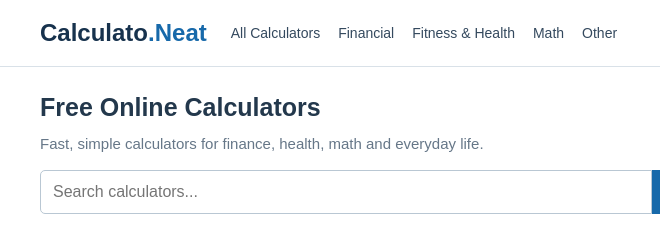
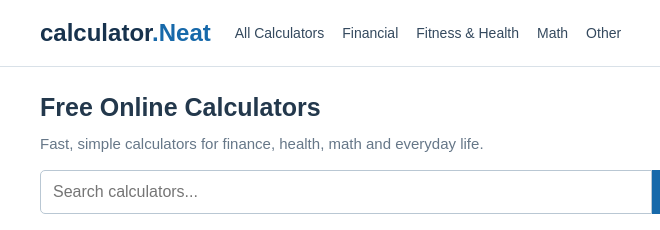
Before and after one commit to aakashahirwar4187-ai/calculato-neat, a plain HTML site: page index.html in a window 1280 px wide. Shown: the top 230 px of the page, 38-698 px from the left. Drawn offline with Linux system fonts and the light colour scheme.

Commit message:
Update index.html

```diff
--- a/index.html
+++ b/index.html
@@ -4,7 +4,7 @@
 <meta charset="utf-8"><meta name="viewport" content="width=device-width,initial-scale=1">
 <meta name="description" content="Free online calculators for finance, health, math, science and everyday conversions.">
 <meta name="theme-color" content="#fff">
-<title>Calculato.Neat — Free Online Calculators</title>
+<title>calculator.Neat — Free Online calculators</title>
 <style>
 :root{--blue:#1769aa;--navy:#17324d;--ink:#263442;--muted:#667788;--line:#d9e1e8;--bg:#f5f7f9;--pale:#eaf3fb}
 *{box-sizing:border-box}body{margin:0;background:var(--bg);color:var(--ink);font:15px/1.5 Arial,Helvetica,sans-serif}
@@ -34,7 +34,7 @@ main{padding:20px 0 40px}.layout{display:grid;grid-template-columns:minmax(0,1fr
 @media(max-width:600px){.head{align-items:flex-start;flex-direction:column;gap:5px;padding:10px 0}.cats{grid-template-columns:1fr}.toolgrid{grid-template-columns:repeat(2,minmax(0,1fr))}.sidebar{display:block}.sidebar .panel{margin-bottom:12px}.calcform{grid-template-columns:1fr}h1{font-size:22px}}
 </style></head>
 <body>
-<header><div class="wrap head"><a class="brand" href="#">Calculato<span>.Neat</span></a><nav><a href="#all">All Calculators</a><a href="#financial">Financial</a><a href="#health">Fitness & Health</a><a href="#math">Math</a><a href="#other">Other</a></nav></div></header>
+<header><div class="wrap head"><a class="brand" href="#">calculator<span>.Neat</span></a><nav><a href="#all">All Calculators</a><a href="#financial">Financial</a><a href="#health">Fitness & Health</a><a href="#math">Math</a><a href="#other">Other</a></nav></div></header>
 <section class="hero"><div class="wrap"><h1>Free Online Calculators</h1><p class="sub">Fast, simple calculators for finance, health, math and everyday life.</p><div class="search"><input id="search" placeholder="Search calculators..." aria-label="Search calculators"><button id="searchBtn">Search</button></div></div></section>
 <main class="wrap"><div class="layout"><div>
 <section class="panel"><h2>Standard Calculator</h2><div class="panelbody"><div class="quickcalc"><input id="display" class="display" value="0" readonly><div class="keys" id="keys"></div><p class="small">Basic arithmetic calculator. Use the keypad or your device keyboard.</p></div></div></section>
```
